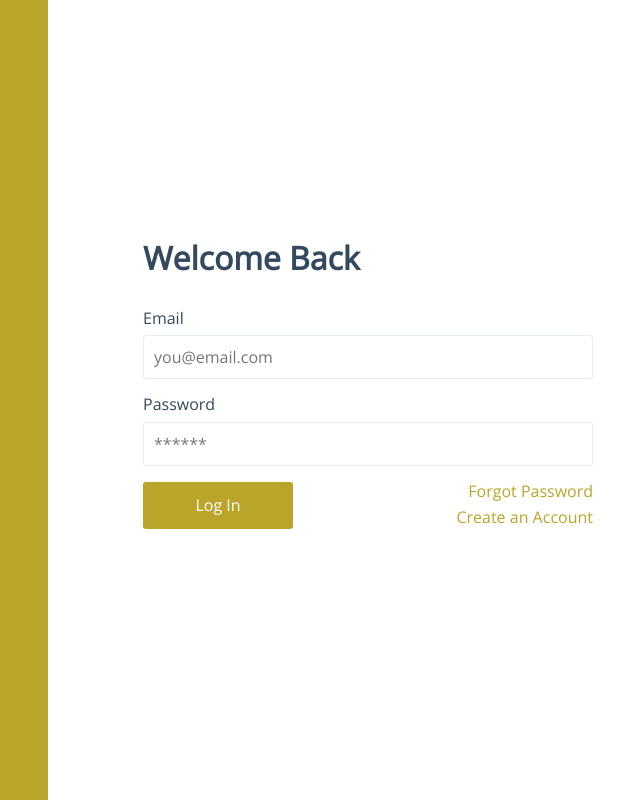
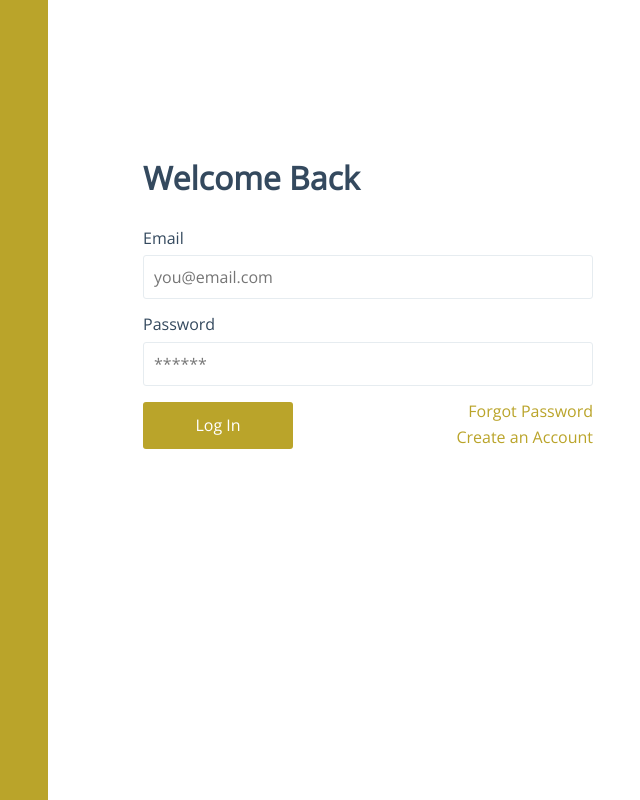
Before and after one commit to JacobWrenn/moneytracker, a Vue app: page /login in a window 1280 px wide. Shown: the whole page, without its empty margins (592-1232 px from the left). Built offline with nearby package versions, Linux system fonts and the light colour scheme; no server answers.

Commit message:
Update _layout.scss

```diff
--- a/src/assets/scss/_layout.scss
+++ b/src/assets/scss/_layout.scss
@@ -72,10 +72,11 @@ header {
     background: $white;
   }
 
+  .col1 {height:100vh}
+
   .col1,
   .col2 {
-    height: 100vh;
-    padding-top: 30vh;
+    padding-top: 20vh;
 
     @media screen and (max-width: 742px) {
       height: auto;
```
